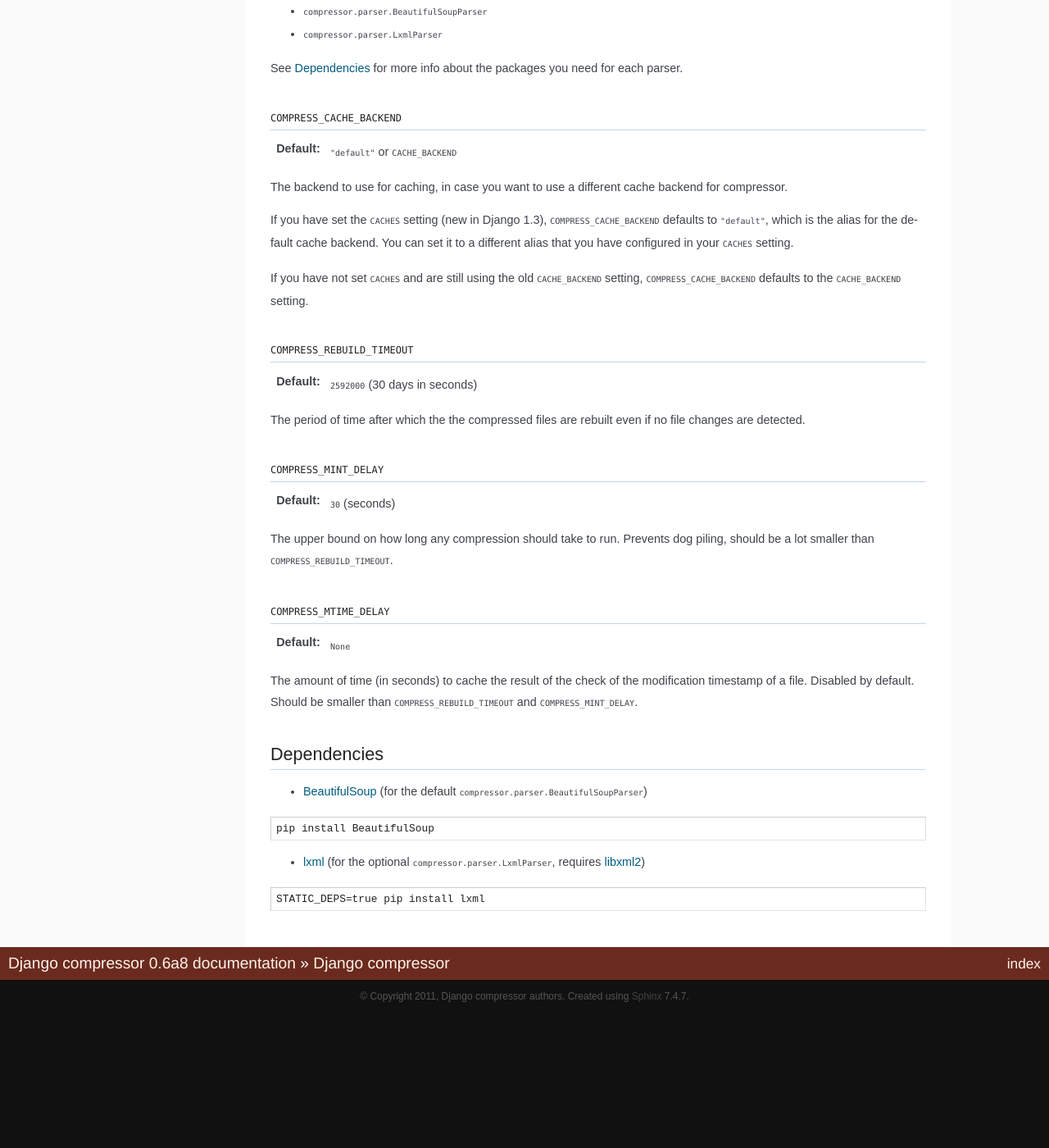
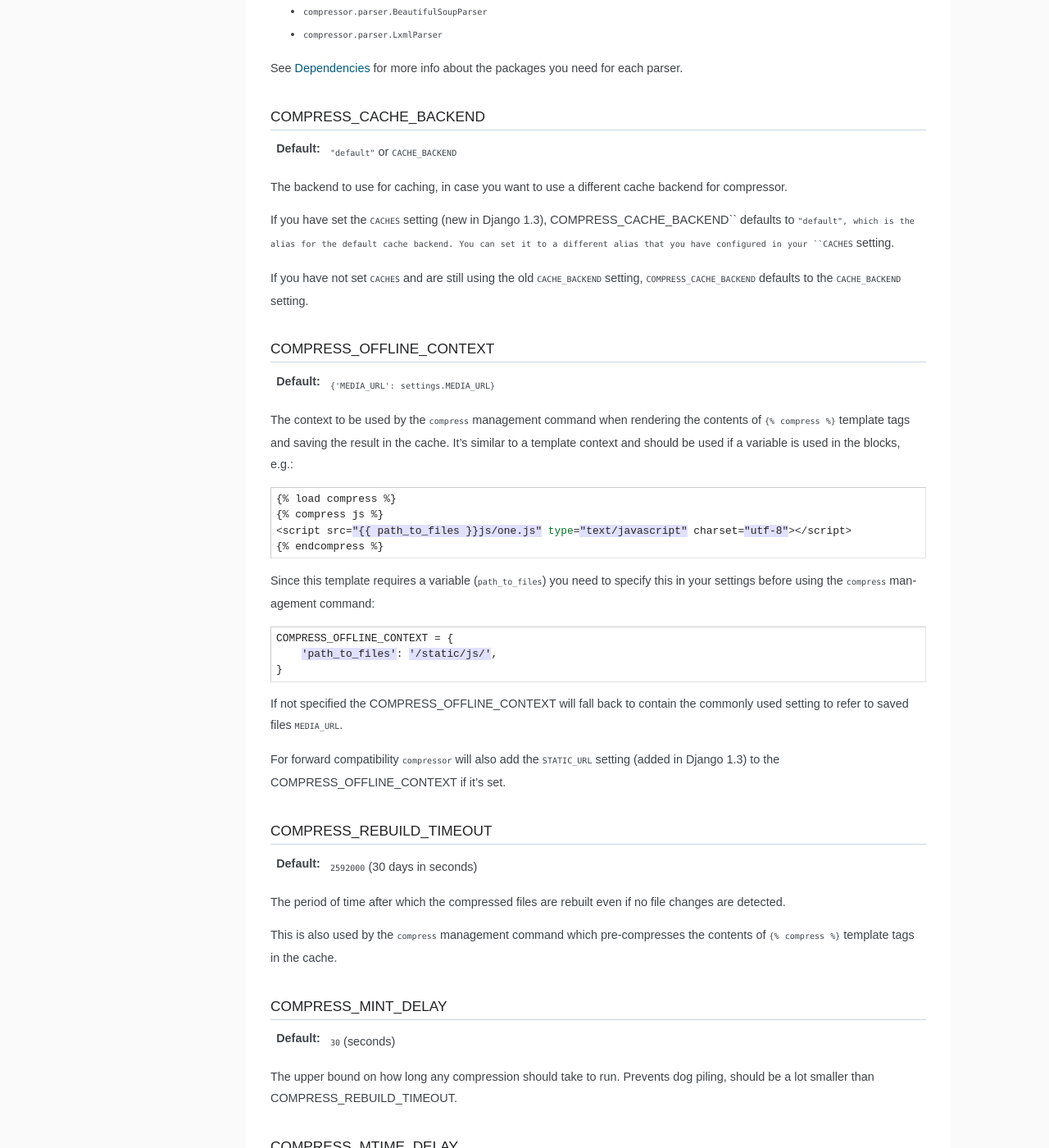
Before and after one commit to django-compressor/django-compressor, a Sphinx documentation site: the page built from docs/index.txt, in a window 1280 px wide and 1400 px high, scrolled down 3157 px. Shown: the whole window at 82% size. Built offline with Sphinx 7.4.7, drawn with Linux system fonts in a browser that asks for light colours; before the commit the page ends 4392 px from its top, so only the background shows below that; some of the changed text lies outside the part shown.

Commit message:
Updated documentation a bit.

```diff
--- a/docs/index.txt
+++ b/docs/index.txt
@@ -112,61 +112,61 @@ Settings
 Django compressor has a number of settings that control it's behavior.
 They've been given sensible defaults.
 
-``COMPRESS``
-------------
+COMPRESS
+--------
 
 :Default: the opposite of ``DEBUG``
 
 Boolean that decides if compression will happen.
 
-``COMPRESS_URL``
-----------------
+COMPRESS_URL
+------------
 
 :Default: ``MEDIA_URL``
 
 Controls the URL that linked media will be read from and compressed media
 will be written to.
 
-``COMPRESS_ROOT``
------------------
+COMPRESS_ROOT
+-------------
 
 :Default: ``MEDIA_ROOT``
 
 Controls the absolute file path that linked media will be read from and
 compressed media will be written to.
 
-``COMPRESS_OUTPUT_DIR``
------------------------
+COMPRESS_OUTPUT_DIR
+-------------------
 
-:Default: ``'CACHE'``
+:Default: ``'cache'``
 
 Controls the directory inside `COMPRESS_ROOT` that compressed files will
 be written to.
 
-``COMPRESS_CSS_FILTERS``
-------------------------
+COMPRESS_CSS_FILTERS
+--------------------
 
 :Default: ``['compressor.filters.css_default.CssAbsoluteFilter']``
 
 A list of filters that will be applied to CSS.
 
-``COMPRESS_JS_FILTERS``
------------------------
+COMPRESS_JS_FILTERS
+-------------------
 
 :Default: ``['compressor.filters.jsmin.JSMinFilter']``
 
 A list of filters that will be applied to javascript.
 
-``COMPRESS_STORAGE``
---------------------
+COMPRESS_STORAGE
+----------------
 
 :Default: ``'compressor.storage.CompressorFileStorage'``
 
 The dotted path to a Django Storage backend to be used to save the
 compressed files.
 
-``COMPRESS_PARSER``
---------------------
+COMPRESS_PARSER
+---------------
 
 :Default: ``'compressor.parser.BeautifulSoupParser'``
 
@@ -178,8 +178,8 @@ The backends included in ``compressor``:
 
 See `Dependencies`_ for more info about the packages you need for each parser.
 
-``COMPRESS_CACHE_BACKEND``
---------------------------
+COMPRESS_CACHE_BACKEND
+----------------------
 
 :Default: ``"default"`` or ``CACHE_BACKEND``
 
@@ -187,38 +187,72 @@ The backend to use for caching, in case you want to use a different cache
 backend for compressor.
 
 If you have set the ``CACHES`` setting (new in Django 1.3),
-``COMPRESS_CACHE_BACKEND`` defaults to ``"default"``, which is the alias for
+COMPRESS_CACHE_BACKEND`` defaults to ``"default", which is the alias for
 the default cache backend. You can set it to a different alias that you have
 configured in your ``CACHES`` setting.
 
 If you have not set ``CACHES`` and are still using the old ``CACHE_BACKEND``
 setting, ``COMPRESS_CACHE_BACKEND`` defaults to the ``CACHE_BACKEND`` setting.
 
-``COMPRESS_REBUILD_TIMEOUT``
+COMPRESS_OFFLINE_CONTEXT
+------------------------
+
+:Default: ``{'MEDIA_URL': settings.MEDIA_URL}``
+
+The context to be used by the ``compress`` management command when rendering
+the contents of ``{% compress %}`` template tags and saving the result in the
+cache. It's similar to a template context and should be used if a variable
+is used in the blocks, e.g.::
+
+    {% load compress %}
+    {% compress js %}
+    <script src="{{ path_to_files }}js/one.js" type="text/javascript" charset="utf-8"></script>
+    {% endcompress %}
+
+Since this template requires a variable (``path_to_files``) you need to
+specify this in your settings before using the ``compress`` management
+command::
+
+    COMPRESS_OFFLINE_CONTEXT = {
+        'path_to_files': '/static/js/',
+    }
+
+If not specified the COMPRESS_OFFLINE_CONTEXT will fall back to contain
+the commonly used setting to refer to saved files ``MEDIA_URL``.
+
+For forward compatibility ``compressor`` will also add the ``STATIC_URL``
+setting (added in Django 1.3) to the COMPRESS_OFFLINE_CONTEXT if it's set.
+
+
+COMPRESS_REBUILD_TIMEOUT
 ----------------------------
 
 :Default: ``2592000`` (30 days in seconds)
 
-The period of time after which the the compressed files are rebuilt even if
+The period of time after which the compressed files are rebuilt even if
 no file changes are detected.
 
-``COMPRESS_MINT_DELAY``
+This is also used by the ``compress`` management command which pre-compresses
+the contents of ``{% compress %}`` template tags in the cache.
+
+COMPRESS_MINT_DELAY
 ------------------------
 
 :Default: ``30`` (seconds)
 
 The upper bound on how long any compression should take to run. Prevents
-dog piling, should be a lot smaller than ``COMPRESS_REBUILD_TIMEOUT``.
+dog piling, should be a lot smaller than COMPRESS_REBUILD_TIMEOUT.
 
-
-``COMPRESS_MTIME_DELAY``
+COMPRESS_MTIME_DELAY
 ------------------------
 
 :Default: ``None``
 
 The amount of time (in seconds) to cache the result of the check of the
 modification timestamp of a file. Disabled by default. Should be smaller
-than ``COMPRESS_REBUILD_TIMEOUT`` and ``COMPRESS_MINT_DELAY``.
+than COMPRESS_REBUILD_TIMEOUT`` and ``COMPRESS_MINT_DELAY.
+
+
 
 Dependencies
 ************
```
Also changed, not shown: other parts of docs/index.txt (+3 -3 lines).
